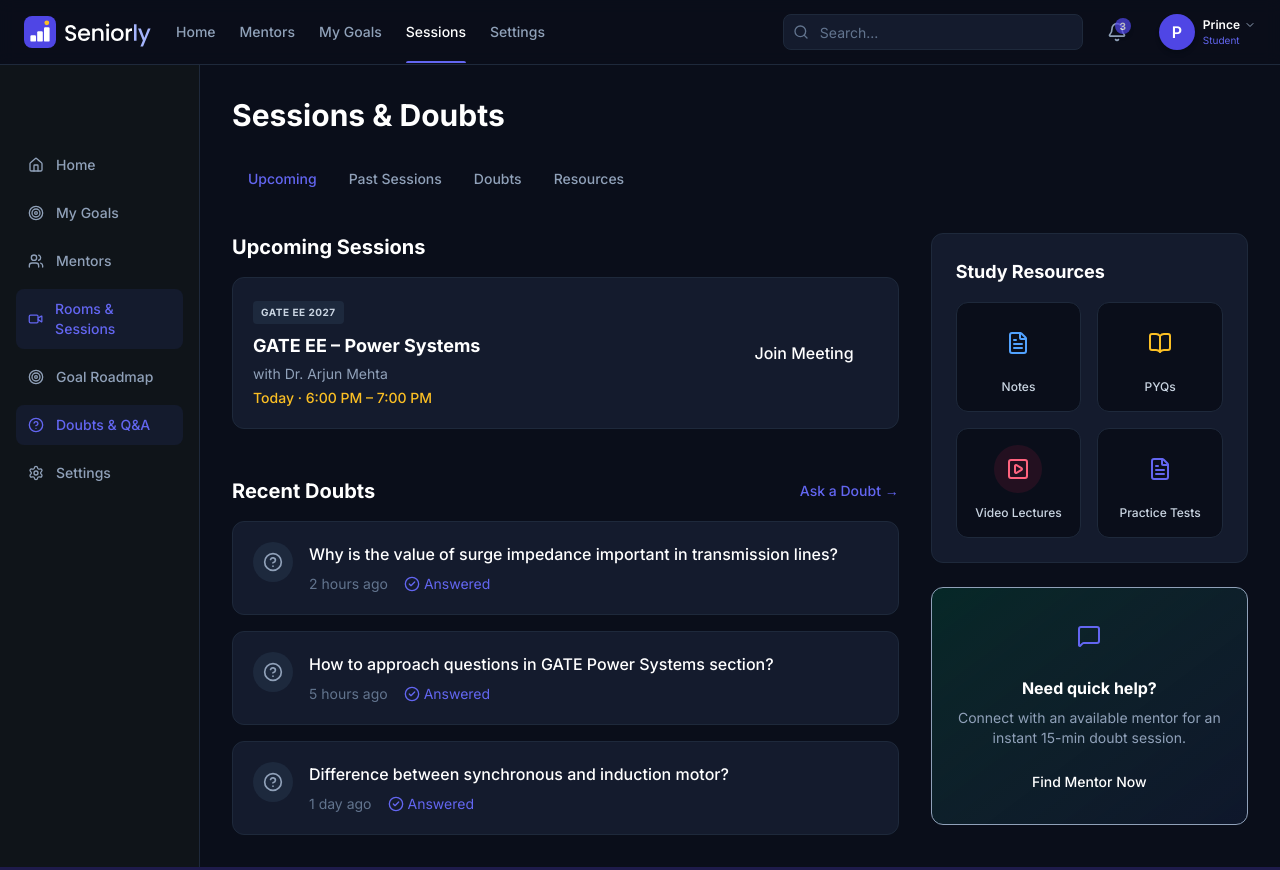
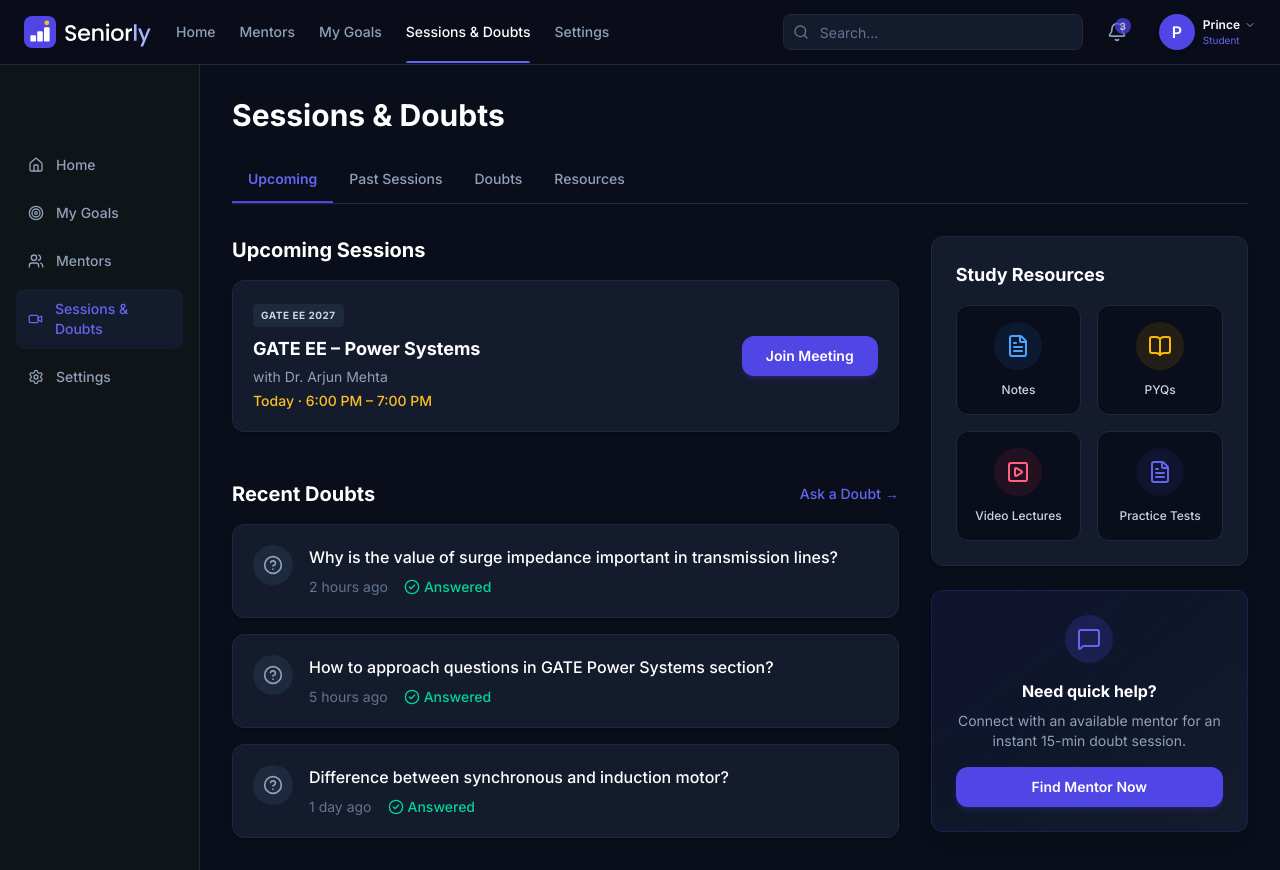
Before and after one commit to Aaryav1130/MentorVerse, a Next.js app: page /student/sessions in a window 1280 px wide. Built offline with nearby package versions, Linux system fonts and the light colour scheme.

Commit message:
fix(student): resolve duplicate navigation keys and clean up sessions page styling

```diff
--- a/src/app/student/layout.tsx
+++ b/src/app/student/layout.tsx
@@ -28,9 +28,7 @@ const SIDEBAR_NAV = [
   { name: "Home", href: "/student/dashboard", icon: Home },
   { name: "My Goals", href: "/student/study-plan", icon: Target },
   { name: "Mentors", href: "/mentors", icon: Users },
-  { name: "Rooms & Sessions", href: "/student/sessions", icon: Video },
-  { name: "Goal Roadmap", href: "/student/study-plan", icon: Target },
-  { name: "Doubts & Q&A", href: "/student/sessions", icon: HelpCircle },
+  { name: "Sessions & Doubts", href: "/student/sessions", icon: Video },
   { name: "Settings", href: "/student/settings", icon: Settings },
 ];
 
@@ -38,7 +36,7 @@ const TOP_NAV = [
   { name: "Home", href: "/student/dashboard" },
   { name: "Mentors", href: "/mentors" },
   { name: "My Goals", href: "/student/study-plan" },
-  { name: "Sessions", href: "/student/sessions" },
+  { name: "Sessions & Doubts", href: "/student/sessions" },
   { name: "Settings", href: "/student/settings" },
 ];
 
@@ -197,7 +195,7 @@ export default function StudentLayout({
               const Icon = item.icon;
               return (
                 <Link
-                  key={item.href}
+                  key={item.name}
                   href={itemHref}
                   onClick={() => setMobileMenuOpen(false)}
                   className={cn(
--- a/src/app/student/sessions/page.tsx
+++ b/src/app/student/sessions/page.tsx
@@ -4,6 +4,7 @@ import { studentSessions, studentDoubts } from "@/lib/mock-data";
 import { BookOpen, FileText, PlaySquare, HelpCircle, CheckCircle2, MessageSquare } from "lucide-react";
 import { useState } from "react";
 import { cn } from "@/lib/utils";
+import Link from "next/link";
 
 const TABS = ["Upcoming", "Past Sessions", "Doubts", "Resources"];
 
@@ -11,20 +12,19 @@ export default function SessionsPage() {
   const [activeTab, setActiveTab] = useState("Upcoming");
 
   return (
-    <div className="p-4 md:p-8 max-w-6xl mx-auto">
-
+    <div className="p-4 md:p-8 max-w-6xl mx-auto font-sans pb-16">
       <h1 className="text-2xl md:text-3xl font-bold text-white mb-6">Sessions & Doubts</h1>
 
       {/* Tabs */}
-      <div className="flex overflow-x-auto hide-scrollbar border-borderorder border-[#1e293b] mb-8">
+      <div className="flex overflow-x-auto hide-scrollbar border-b border-[#1e293b] mb-8">
         {TABS.map((tab) => (
           <button
             key={tab}
             onClick={() => setActiveTab(tab)}
             className={cn(
-              "px-4 py-3 text-sm font-medium whitespace-nowrap border-borderorder-2 transition-colors",
+              "px-4 py-3 text-sm font-medium whitespace-nowrap border-b-2 transition-colors",
               activeTab === tab
-                ? "border-borderordermerald-500 text-brand-light"
+                ? "border-brand-primary text-brand-light font-semibold"
                 : "border-transparent text-slate-400 hover:text-slate-200"
             )}
           >
@@ -34,17 +34,18 @@ export default function SessionsPage() {
       </div>
 
       <div className="grid grid-cols-1 lg:grid-cols-3 gap-8">
-
         {/* Main Content Area */}
         <div className="lg:col-span-2 space-y-6">
-
           <div className="flex items-center justify-between mb-4">
             <h2 className="text-xl font-bold text-white">Upcoming Sessions</h2>
           </div>
 
           <div className="space-y-4">
             {studentSessions.map((session) => (
-              <div key={session.id} className="bg-[#141b2d] rounded-xl border border-[#1e293b] p-5 flex flex-col md:flex-row items-start md:items-center justify-between gap-4">
+              <div
+                key={session.id}
+                className="bg-[#141b2d] rounded-xl border border-[#1e293b] p-5 flex flex-col md:flex-row items-start md:items-center justify-between gap-4 shadow-sm"
+              >
                 <div>
                   <div className="inline-block px-2 py-1 rounded text-[10px] font-bold tracking-wider bg-slate-800 text-slate-300 uppercase mb-2">
                     {session.tag}
@@ -53,7 +54,7 @@ export default function SessionsPage() {
                   <p className="text-sm text-slate-400 mb-1">with {session.mentor}</p>
                   <p className="text-sm font-medium text-brand-accent">{session.time}</p>
                 </div>
-                <button className="w-full md:w-auto px-6 py-2.5 bg-cardrand-primary hover:bg-cardrand-light text-white rounded-lg font-medium transition-colors">
+                <button className="w-full md:w-auto px-6 py-2.5 bg-brand-primary hover:bg-[#4338CA] text-white rounded-xl text-xs sm:text-sm font-semibold transition-colors shadow-md shadow-brand-primary/20">
                   Join Meeting
                 </button>
               </div>
@@ -62,12 +63,14 @@ export default function SessionsPage() {
 
           <div className="flex items-center justify-between mt-12 mb-4">
             <h2 className="text-xl font-bold text-white">Recent Doubts</h2>
-            <button className="text-sm text-brand-light hover:text-on-dark-accent font-medium">Ask a Doubt &rarr;</button>
+            <button className="text-sm text-brand-light hover:underline font-medium">
+              Ask a Doubt &rarr;
+            </button>
           </div>
 
           <div className="space-y-4">
             {studentDoubts.map((doubt) => (
-              <div key={doubt.id} className="bg-[#141b2d] rounded-xl border border-[#1e293b] p-5">
+              <div key={doubt.id} className="bg-[#141b2d] rounded-xl border border-[#1e293b] p-5 shadow-sm">
                 <div className="flex items-start gap-4">
                   <div className="w-10 h-10 rounded-full bg-slate-800 flex items-center justify-center shrink-0">
                     <HelpCircle className="w-5 h-5 text-slate-400" />
@@ -76,7 +79,7 @@ export default function SessionsPage() {
                     <h3 className="text-white font-medium mb-2">{doubt.question}</h3>
                     <div className="flex items-center gap-4 text-sm">
                       <span className="text-slate-500">{doubt.time}</span>
-                      <span className="flex items-center gap-1 text-brand-light">
+                      <span className="flex items-center gap-1 text-emerald-400 font-medium">
                         <CheckCircle2 className="w-4 h-4" /> {doubt.status}
                       </span>
                     </div>
@@ -85,21 +88,23 @@ export default function SessionsPage() {
               </div>
             ))}
           </div>
-
         </div>
 
         {/* Sidebar Area */}
         <div className="space-y-6">
-          <div className="bg-[#141b2d] rounded-xl border border-[#1e293b] p-6">
+          <div className="bg-[#141b2d] rounded-xl border border-[#1e293b] p-6 shadow-sm">
             <h2 className="text-lg font-bold text-white mb-4">Study Resources</h2>
             <div className="grid grid-cols-2 gap-4">
               {[
-                { label: "Notes", icon: FileText, color: "text-blue-400", bg: "bg-cardlue-500/10" },
-                { label: "PYQs", icon: BookOpen, color: "text-brand-accent", bg: "bg-cardrand-accent/10" },
+                { label: "Notes", icon: FileText, color: "text-blue-400", bg: "bg-blue-500/10" },
+                { label: "PYQs", icon: BookOpen, color: "text-amber-400", bg: "bg-amber-400/10" },
                 { label: "Video Lectures", icon: PlaySquare, color: "text-rose-400", bg: "bg-rose-500/10" },
-                { label: "Practice Tests", icon: FileText, color: "text-brand-light", bg: "bg-cardrand-primary/10" },
+                { label: "Practice Tests", icon: FileText, color: "text-brand-light", bg: "bg-brand-primary/10" },
               ].map((res, i) => (
-                <button key={i} className="flex flex-col items-center justify-center p-4 bg-[#0a0e1a] border border-[#1e293b] rounded-xl hover:border-slate-600 transition-colors gap-3">
+                <button
+                  key={i}
+                  className="flex flex-col items-center justify-center p-4 bg-[#0a0e1a] border border-[#1e293b] rounded-xl hover:border-slate-600 transition-colors gap-3"
+                >
                   <div className={cn("p-3 rounded-full", res.bg)}>
                     <res.icon className={cn("w-6 h-6", res.color)} />
                   </div>
@@ -109,18 +114,22 @@ export default function SessionsPage() {
             </div>
           </div>
 
-          <div className="bg-gradient-to-br from-emerald-900/40 to-slate-900 rounded-xl border border-borderordermerald-500/20 p-6 text-center">
-            <div className="w-12 h-12 bg-cardrand-primary/20 rounded-full flex items-center justify-center mx-auto mb-4">
+          <div className="bg-gradient-to-br from-indigo-950/40 via-slate-900 to-[#141b2d] rounded-xl border border-brand-primary/20 p-6 text-center shadow-lg">
+            <div className="w-12 h-12 bg-brand-primary/20 rounded-full flex items-center justify-center mx-auto mb-4">
               <MessageSquare className="w-6 h-6 text-brand-light" />
             </div>
             <h3 className="text-white font-bold mb-2">Need quick help?</h3>
-            <p className="text-sm text-slate-400 mb-4">Connect with an available mentor for an instant 15-min doubt session.</p>
-            <button className="w-full py-2 bg-cardrand-primary hover:bg-cardrand-light text-white rounded-lg text-sm font-medium transition-colors">
+            <p className="text-sm text-slate-400 mb-4">
+              Connect with an available mentor for an instant 15-min doubt session.
+            </p>
+            <Link
+              href="/mentors"
+              className="inline-block w-full py-2.5 bg-brand-primary hover:bg-[#4338CA] text-white rounded-xl text-sm font-semibold transition-colors shadow-md shadow-brand-primary/20"
+            >
               Find Mentor Now
-            </button>
+            </Link>
           </div>
         </div>
-
       </div>
     </div>
   );
```
